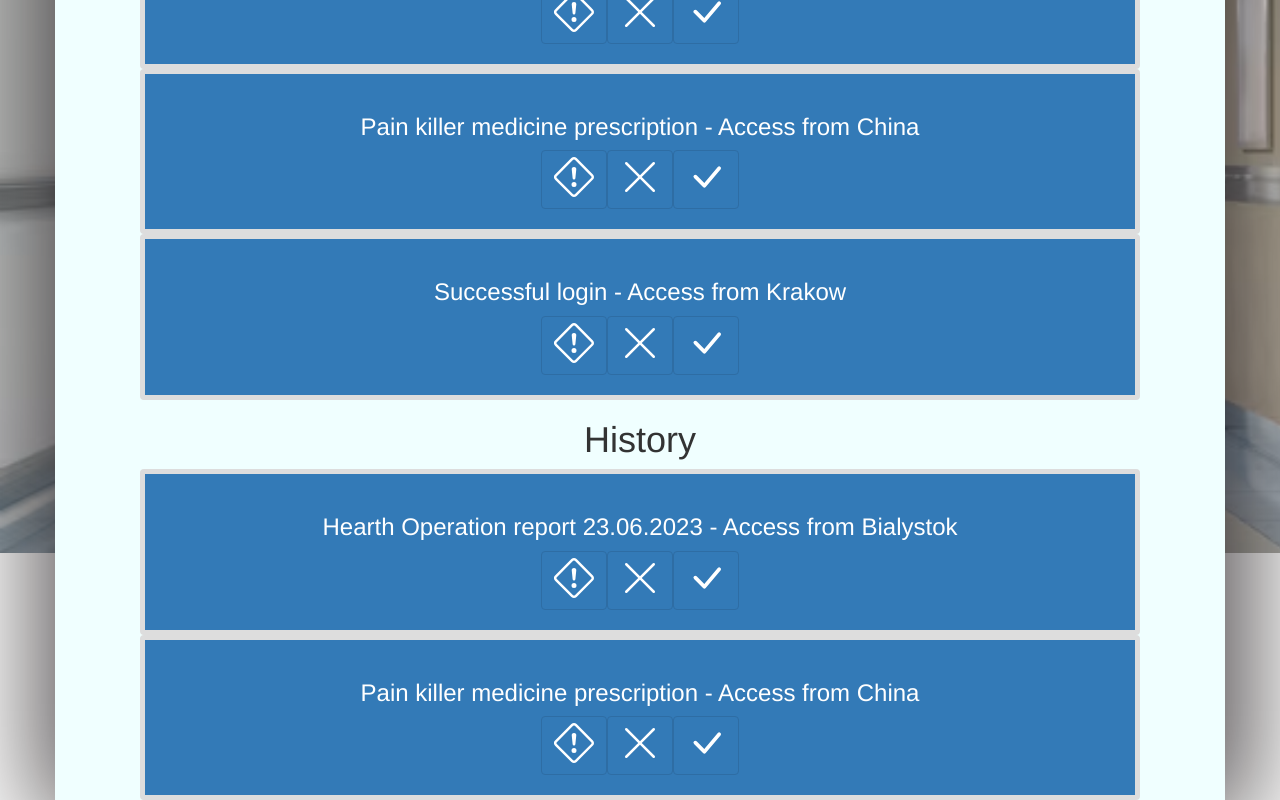
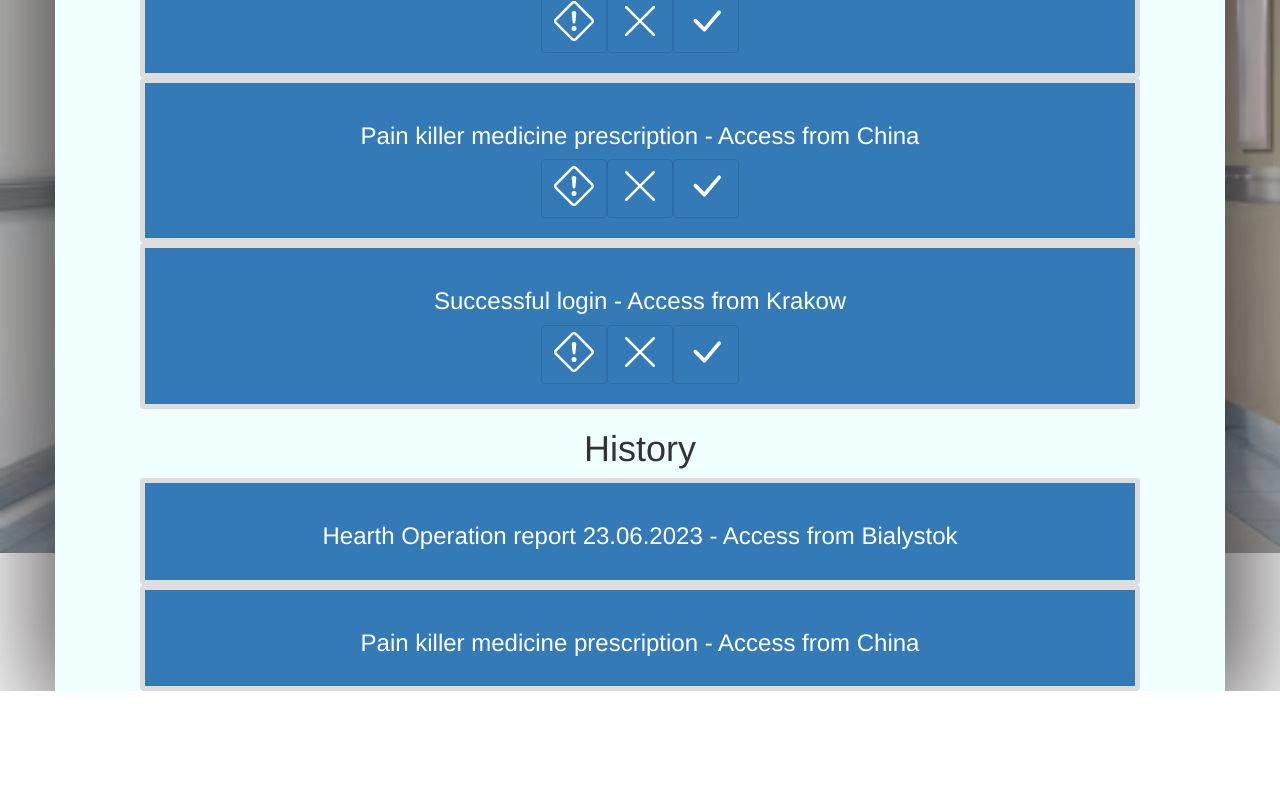
Before and after one commit to Kwasasin/hackatonIG, a React (Create React App) app: page /patient-dashboard in a window 1280 px wide. Shown: the part 247-1047 px from the top of the page. After the commit the page ends 938 px from the top, so only its background shows below. Built offline with nearby package versions, Linux system fonts and the light colour scheme.

Commit message:
finalised patient dashboard 2

```diff
--- a/src/pages/PatientDashboardPage.js
+++ b/src/pages/PatientDashboardPage.js
@@ -2,6 +2,7 @@ import "./PatientDashboardStyles.css";
 import Grid from 'react-bootstrap/Button';
 import {AccordionHeader, Container} from "react-bootstrap";
 import Button from "react-bootstrap/Button";
+
 const PatientDashboardPage = () => {
     return (
         <Container className="niceHeader">
@@ -59,40 +60,8 @@ const PatientDashboardPage = () => {
                 </Button>
             </Grid>
             <h1> History </h1>
-            <Grid className="grid-item"><h3> Hearth Operation report 23.06.2023  - Access from Bialystok  </h3>
-                <Button>
-                    <svg xmlns="http://www.w3.org/2000/svg" width="40" height="40" fill="currentColor" className="bi bi-exclamation-diamond" viewBox="0 0 16 16">
-                        <path d="M6.95.435c.58-.58 1.52-.58 2.1 0l6.515 6.516c.58.58.58 1.519 0 2.098L9.05 15.565c-.58.58-1.519.58-2.098 0L.435 9.05a1.482 1.482 0 0 1 0-2.098L6.95.435zm1.4.7a.495.495 0 0 0-.7 0L1.134 7.65a.495.495 0 0 0 0 .7l6.516 6.516a.495.495 0 0 0 .7 0l6.516-6.516a.495.495 0 0 0 0-.7L8.35 1.134z"/>
-                        <path d="M7.002 11a1 1 0 1 1 2 0 1 1 0 0 1-2 0zM7.1 4.995a.905.905 0 1 1 1.8 0l-.35 3.507a.552.552 0 0 1-1.1 0L7.1 4.995z"/></svg>
-                </Button>
-                <Button>
-                    <svg xmlns="http://www.w3.org/2000/svg" width="40" height="40" fill="currentColor" className="bi bi-x-lg" viewBox="0 0 16 16">
-                        <path d="M2.146 2.854a.5.5 0 1 1 .708-.708L8 7.293l5.146-5.147a.5.5 0 0 1 .708.708L8.707 8l5.147 5.146a.5.5 0 0 1-.708.708L8 8.707l-5.146 5.147a.5.5 0 0 1-.708-.708L7.293 8 2.146 2.854Z"/>
-                    </svg>
-                </Button>
-                <Button>
-                    <svg xmlns="http://www.w3.org/2000/svg" width="40" height="40" fill="currentColor" className="bi bi-check-lg" viewBox="0 0 16 16">
-                        <path d="M12.736 3.97a.733.733 0 0 1 1.047 0c.286.289.29.756.01 1.05L7.88 12.01a.733.733 0 0 1-1.065.02L3.217 8.384a.757.757 0 0 1 0-1.06.733.733 0 0 1 1.047 0l3.052 3.093 5.4-6.425a.247.247 0 0 1 .02-.022Z"/>
-                    </svg>
-                </Button>
-            </Grid>
-            <Grid className="grid-item"><h3> Pain killer medicine prescription  - Access from China  </h3>
-                <Button>
-                    <svg xmlns="http://www.w3.org/2000/svg" width="40" height="40" fill="currentColor" className="bi bi-exclamation-diamond" viewBox="0 0 16 16">
-                        <path d="M6.95.435c.58-.58 1.52-.58 2.1 0l6.515 6.516c.58.58.58 1.519 0 2.098L9.05 15.565c-.58.58-1.519.58-2.098 0L.435 9.05a1.482 1.482 0 0 1 0-2.098L6.95.435zm1.4.7a.495.495 0 0 0-.7 0L1.134 7.65a.495.495 0 0 0 0 .7l6.516 6.516a.495.495 0 0 0 .7 0l6.516-6.516a.495.495 0 0 0 0-.7L8.35 1.134z"/>
-                        <path d="M7.002 11a1 1 0 1 1 2 0 1 1 0 0 1-2 0zM7.1 4.995a.905.905 0 1 1 1.8 0l-.35 3.507a.552.552 0 0 1-1.1 0L7.1 4.995z"/></svg>
-                </Button>
-                <Button>
-                    <svg xmlns="http://www.w3.org/2000/svg" width="40" height="40" fill="currentColor" className="bi bi-x-lg" viewBox="0 0 16 16">
-                        <path d="M2.146 2.854a.5.5 0 1 1 .708-.708L8 7.293l5.146-5.147a.5.5 0 0 1 .708.708L8.707 8l5.147 5.146a.5.5 0 0 1-.708.708L8 8.707l-5.146 5.147a.5.5 0 0 1-.708-.708L7.293 8 2.146 2.854Z"/>
-                    </svg>
-                </Button>
-                <Button>
-                    <svg xmlns="http://www.w3.org/2000/svg" width="40" height="40" fill="currentColor" className="bi bi-check-lg" viewBox="0 0 16 16">
-                        <path d="M12.736 3.97a.733.733 0 0 1 1.047 0c.286.289.29.756.01 1.05L7.88 12.01a.733.733 0 0 1-1.065.02L3.217 8.384a.757.757 0 0 1 0-1.06.733.733 0 0 1 1.047 0l3.052 3.093 5.4-6.425a.247.247 0 0 1 .02-.022Z"/>
-                    </svg>
-                </Button>
-            </Grid>
+            <Grid className="grid-item"><h3> Hearth Operation report 23.06.2023  - Access from Bialystok  </h3></Grid>
+            <Grid className="grid-item"><h3> Pain killer medicine prescription  - Access from China </h3></Grid>
         </Container>
     );
 };
--- a/src/pages/PatientDashboardStyles.css
+++ b/src/pages/PatientDashboardStyles.css
@@ -20,7 +20,7 @@
     box-shadow: 4px 3px 100px 22px rgba(8, 2, 3, 0.68);
 }
 .bigHeader {
-    margin-top: 200px;
+    margin-top: 100px;
     margin-bottom: 60px;
     color: darkblue;
     font-family: fantasy;
```
